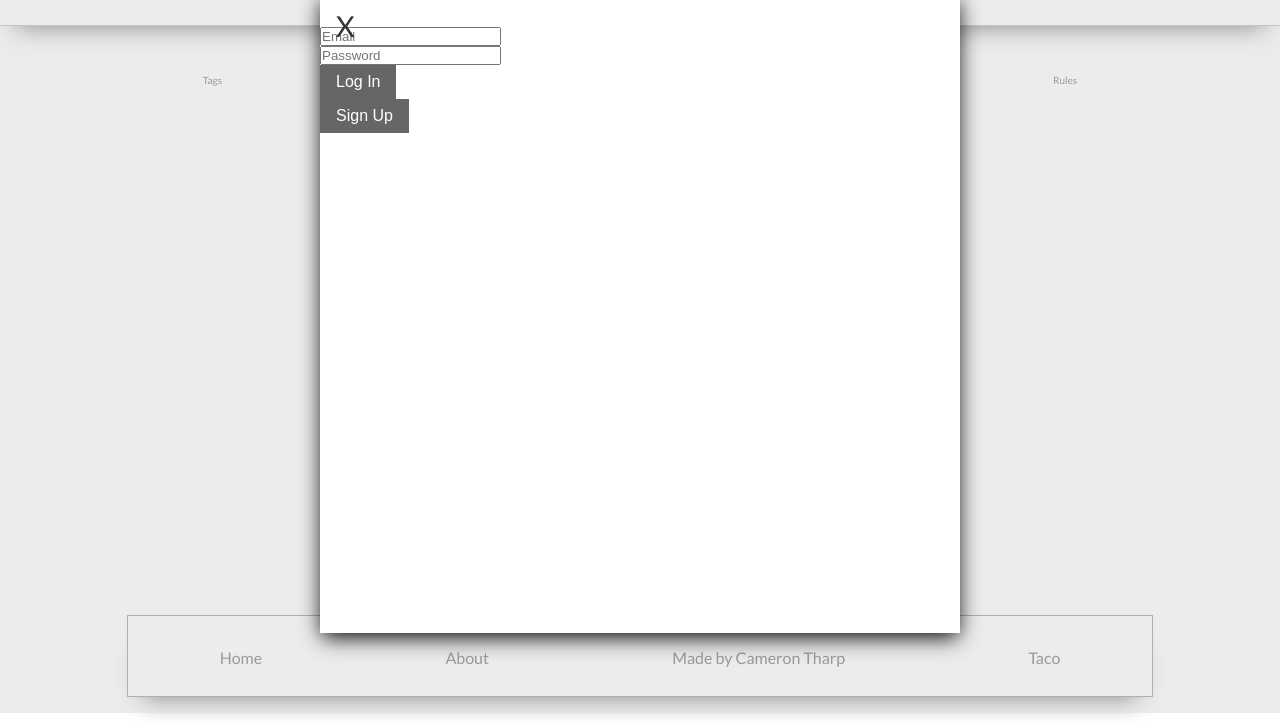
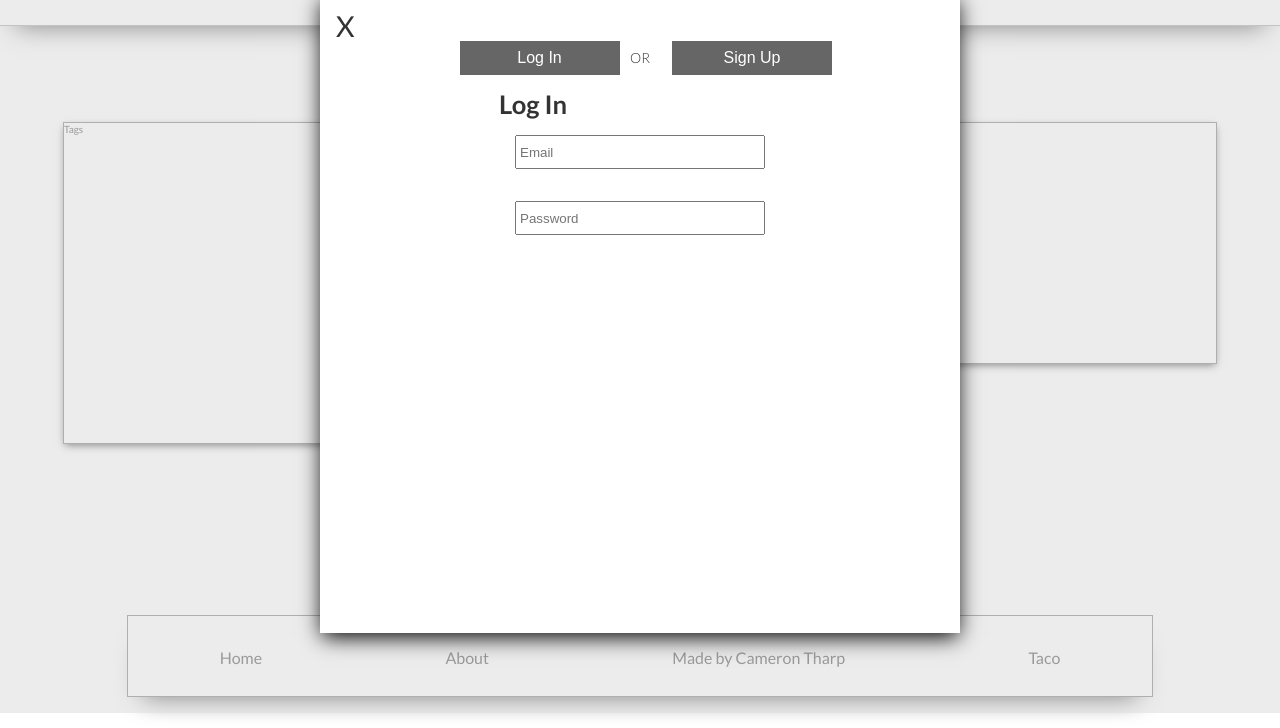
Before and after one commit to Ctharp11/front-end-musings, a React app: page / in a window 1280 px wide. Both pictures are taken after a click on the element "Sign Up / Log In". Shown: the part 87-815 px from the top of the page. Built offline with nearby package versions, Linux system fonts and the light colour scheme.

Commit message:
home layout

```diff
--- a/src/components/Authentication/LogIn.js
+++ b/src/components/Authentication/LogIn.js
@@ -23,7 +23,7 @@ class Login extends Component {
     }
 
     changeAuthType = () => {
-        this.props.changeForm('showLogin');
+        this.props.changeForm();
     }
 
     render () {
@@ -31,29 +31,35 @@ class Login extends Component {
         return (
             <div>
                 {!this.props.loggedInForm
-                    ?
-                        <button className="button auth-login-button" onClick={this.changeAuthType}> Log In </button>
+                    ?   <div>
+                            <button className="button auth-login-button" onClick={this.changeAuthType}> Log In </button>
+                            <h6 className="auth-or"> OR </h6>
+                        </div>
                     :
                         <form onSubmit={this.handleSubmit} className="auth-form">
 
+                            <h4 className="auth-head"> Log In </h4>
+
+                            <div>
+                                <button className="button auth-login-formbutton"> Log In </button>
+                            </div>
+
                             <div>
                                 <input
-                                placeholder="Email"
-                                name="email"
-                                onChange={this.handleChange}
+                                    className="auth-form-input"
+                                    placeholder="Email"
+                                    name="email"
+                                    onChange={this.handleChange}
                                 />
                             </div>
 
                             <div>
                                 <input
+                                className="auth-form-input"
                                     placeholder="Password"
                                     name="password"
                                     onChange={this.handleChange}
                                 />
-                            </div>
-
-                            <div>
-                                <button className="button auth-login-button"> Log In </button>
                             </div>
                         </form>
                 }
--- a/src/components/Authentication/SignUp.js
+++ b/src/components/Authentication/SignUp.js
@@ -23,7 +23,7 @@ class SignUp extends Component {
     }
 
     changeAuthType = () => {
-        this.props.signUp();
+        this.props.changeForm();
     }
 
     render () {
@@ -32,39 +32,49 @@ class SignUp extends Component {
             <div>
                 {!this.props.signedUpForm
                     ?
-                        <button className="button auth-signup-button" onClick={this.changeAuthType}> Sign Up </button>
+                        <div>
+                            <div className="auth-or"> OR </div>
+                            <button className="button auth-signup-button" onClick={this.changeAuthType}> Sign Up </button>
+                        </div>
                     :
                         <form onSubmit={this.handleSubmit} className="auth-form">
 
+                            <h4 className="auth-head"> Sign Up </h4>
+
                             <div>
+                                <button className="button auth-signup-formbutton"> Sign Up </button>
+                            </div>
+
+                            <div className="auth-form-inputflex">
                                 <input
+                                    className="auth-form-input-signup"
                                     placeholder="Name"
                                     name="name"
                                     onChange={this.handleChange}
                                 />
 
                                 <input
+                                    className="auth-form-input-signup"
                                     placeholder="Email"
                                     name="email"
                                     onChange={this.handleChange}
                                 />
                             </div>
 
-                            <div>
+                            <div className="auth-form-inputflex">
                                 <input
+                                    className="auth-form-input-signup"
                                     placeholder="Password"
                                     name="password"
                                     onChange={this.handleChange}
                                 />
 
                                 <input
+                                    className="auth-form-input-signup"
                                     placeholder="Confirm Password"
                                 />
                             </div>
 
-                            <div>
-                                <button className="button auth-signup-button"> Sign Up </button>
-                            </div>
                         </form>
                 }
             </div>
--- a/src/components/Home.js
+++ b/src/components/Home.js
@@ -2,7 +2,6 @@ import React, { Component } from 'react';
 
 import Tags from './Tags';
 import Post from './Post/Post';
-import Rules from './Rules';
 
 class Home extends Component {
     render() {
@@ -10,7 +9,6 @@ class Home extends Component {
             <div className="containers home">
                 <Tags />
                 <Post />
-                <Rules />
             </div>
         )
     }
--- a/src/components/Modals/AuthModal.js
+++ b/src/components/Modals/AuthModal.js
@@ -32,19 +32,17 @@ class AuthModal extends Component {
 
     changeForm = (name) => {
         console.log(name)
-        this.setState({ showLogin: !this.state[name] })
-    }
-
-    signUp = () => {
-        this.setState({ showSignup: !this.state.showSignup })
+        this.setState({
+            showLogin: !this.state.showLogin,
+            showSignup: !this.state.showSignup
+         })
     }
 
     render() {
         const authProps = {
             loggedInForm: this.state.showLogin,
             changeForm: this.changeForm,
-            signedUpForm: this.state.showSignup,
-            signUp: this.signUp,
+            signedUpForm: this.state.showSignup
         }
         return (
             <div className="auth">
--- a/src/components/Post/Post.js
+++ b/src/components/Post/Post.js
@@ -3,7 +3,7 @@ import React, { Component } from 'react';
 class Post extends Component {
     render() {
         return (
-            <div className="containers post">
+            <div className="containers posts">
                 Post
             </div>
         )
--- a/src/components/Rules.js
+++ b/src/components/Rules.js
@@ -1,8 +1,8 @@
 import React from 'react';
 
 const Rules = () => (
-    <div>
-        Rules
+    <div className="containers rules">
+        <h5 className="rules"> Rules </h5>
     </div>
 )
 
--- a/src/components/Tags.js
+++ b/src/components/Tags.js
@@ -10,7 +10,7 @@ class Tags extends Component {
 
     render() {
         return (
-            <div className="tags">
+            <div className="containers tags">
                 Tags
             </div>
         )
--- a/src/styles/App.scss
+++ b/src/styles/App.scss
@@ -6,5 +6,8 @@
 @import './layouts/footer';
 @import './layouts/home';
 @import './layouts/nav';
+@import './layouts/posts';
+@import './layouts/rules';
+@import './layouts/tags';
 
 @import './utilities/utilities';
--- a/src/styles/layouts/_auth.scss
+++ b/src/styles/layouts/_auth.scss
@@ -25,21 +25,71 @@
 
     }
 
+    &-head {
+        font-size: 1.6rem;
+    }
+
+    &-or {
+        font-size: 14px;
+        font-weight: 300;
+        position: absolute;
+        top: 3.5rem;
+        left: 50%;
+        transform: translateX(-50%);
+    }
+
+    &-login-formbutton {
+        width: 10rem;
+        position: absolute;
+        top: -3rem;
+        left: -14%;
+    }
+
     &-login-button {
-        // position: absolute;
-        // top: -7rem;
-        // left: 20%;
+        width: 10rem;
+        position: absolute;
+        top: 3rem;
+        left: 14%;
+    }
+
+    &-signup-formbutton {
+        width: 10rem;
+        position: absolute;
+        top: -3rem;
+        left: 60%;
     }
 
     &-signup-button {
-        // position: absolute;
-        // top: -7rem;
-        // left: 60%;
+        width: 10rem;
+        position: absolute;
+        top: 3rem;
+        left: 55%;
     }
 
     &-form {
-        // position: relative;
-        // top: 6rem;
-        // left: 0;
+        display: inline-block;
+        position: absolute;
+        top: 6rem;
+        left: 50%;
+        transform: translateX(-50%);
+
+        &-inputflex {
+            display: flex;
+        }
+
+        &-input {
+            width: 15rem;
+            height: 1.5rem;
+            margin: 1rem;
+            padding: 3px;
+        }
+
+        &-input-signup {
+            width: 10rem;
+            height: 1.5rem;
+            margin: 1rem;
+            padding: 3px;
+        }
+
     }
 }
--- /dev/null
+++ b/src/styles/layouts/_posts.scss
@@ -0,0 +1,7 @@
+.posts {
+    height: 13rem;
+    width: 55%;
+    border: 1px solid $color-grey-dark;
+    box-shadow: 0 3px 8px -2px ($color-black);
+
+}
--- /dev/null
+++ b/src/styles/layouts/_tags.scss
@@ -0,0 +1,6 @@
+.tags {
+    height: 20rem;
+    width: 25%;
+    border: 1px solid $color-grey-dark;
+    box-shadow: 0 3px 8px -2px ($color-black);
+}
```
Also changed, not shown: src/styles/layouts/_rules.scss (added, +7 -0 lines), src/styles/App.css.
